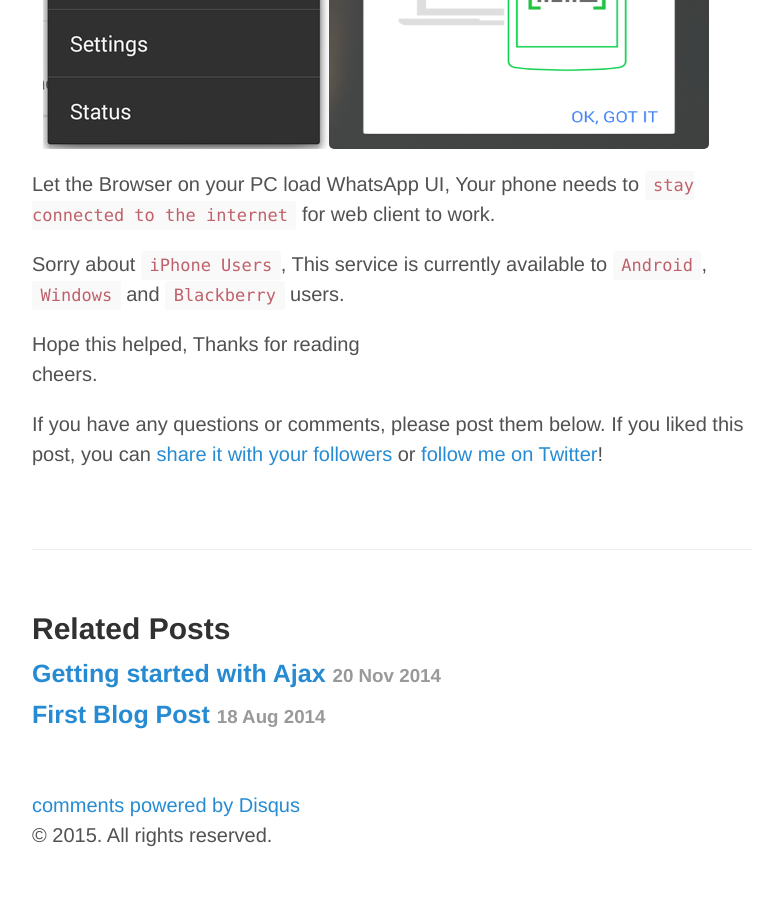
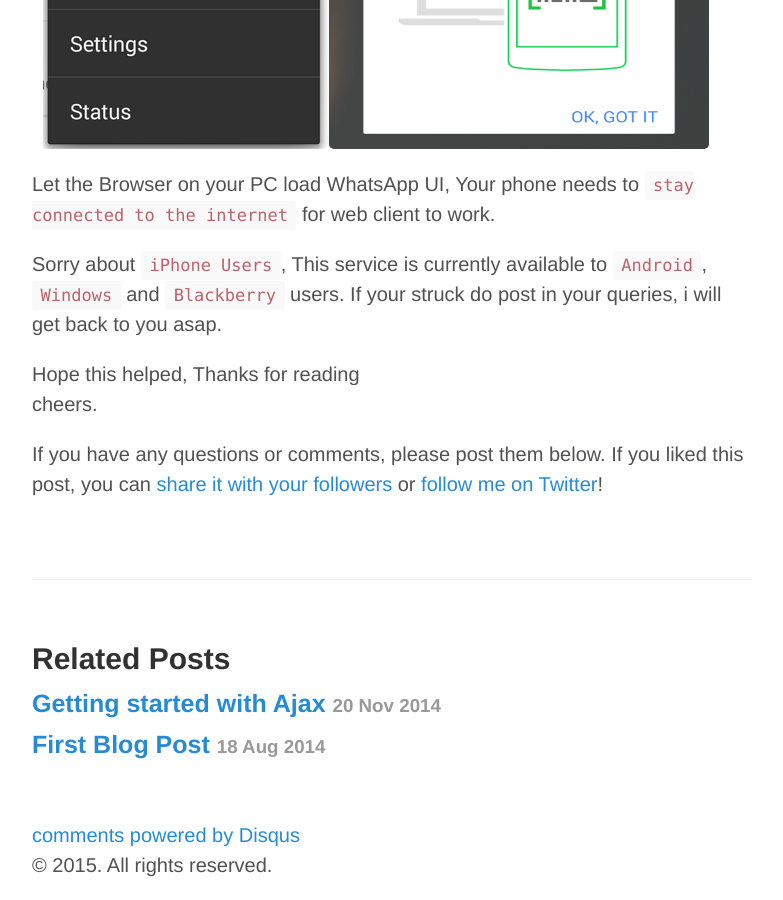
Before and after one commit to subramanyammolleti/subramanyammolleti.github.io, a Jekyll site: the page built from _posts/2015-01-23-access-whatsapp-in-web-browser.md, in a window 1280 px wide and 900 px high, scrolled down 1166 px. Shown: the whole window, without its empty margins (248-1031 px from the left). Built offline with Jekyll 4.4.1, drawn with Linux system fonts in a browser that asks for light colours; Markdown is read by kramdown in place of the engine named in the settings; comment, search, counter and statistics services are not loaded; before the commit the page ends 2036 px from its top, so only the background shows below that.

Commit message:
Update 2015-01-23-access-whatsapp-in-web-browser.md

```diff
--- a/_posts/2015-01-23-access-whatsapp-in-web-browser.md
+++ b/_posts/2015-01-23-access-whatsapp-in-web-browser.md
@@ -24,7 +24,7 @@
 
 Let the Browser on your PC load WhatsApp UI, Your phone needs to `stay connected to the internet` for web client to work.
 
-Sorry about `iPhone Users`, This service is currently available to `Android`, `Windows` and `Blackberry` users.
+Sorry about `iPhone Users`, This service is currently available to `Android`, `Windows` and `Blackberry` users. If your struck do post in your queries, i will get back to you asap.
 
 Hope this helped, Thanks for reading <br>
 cheers.
```
